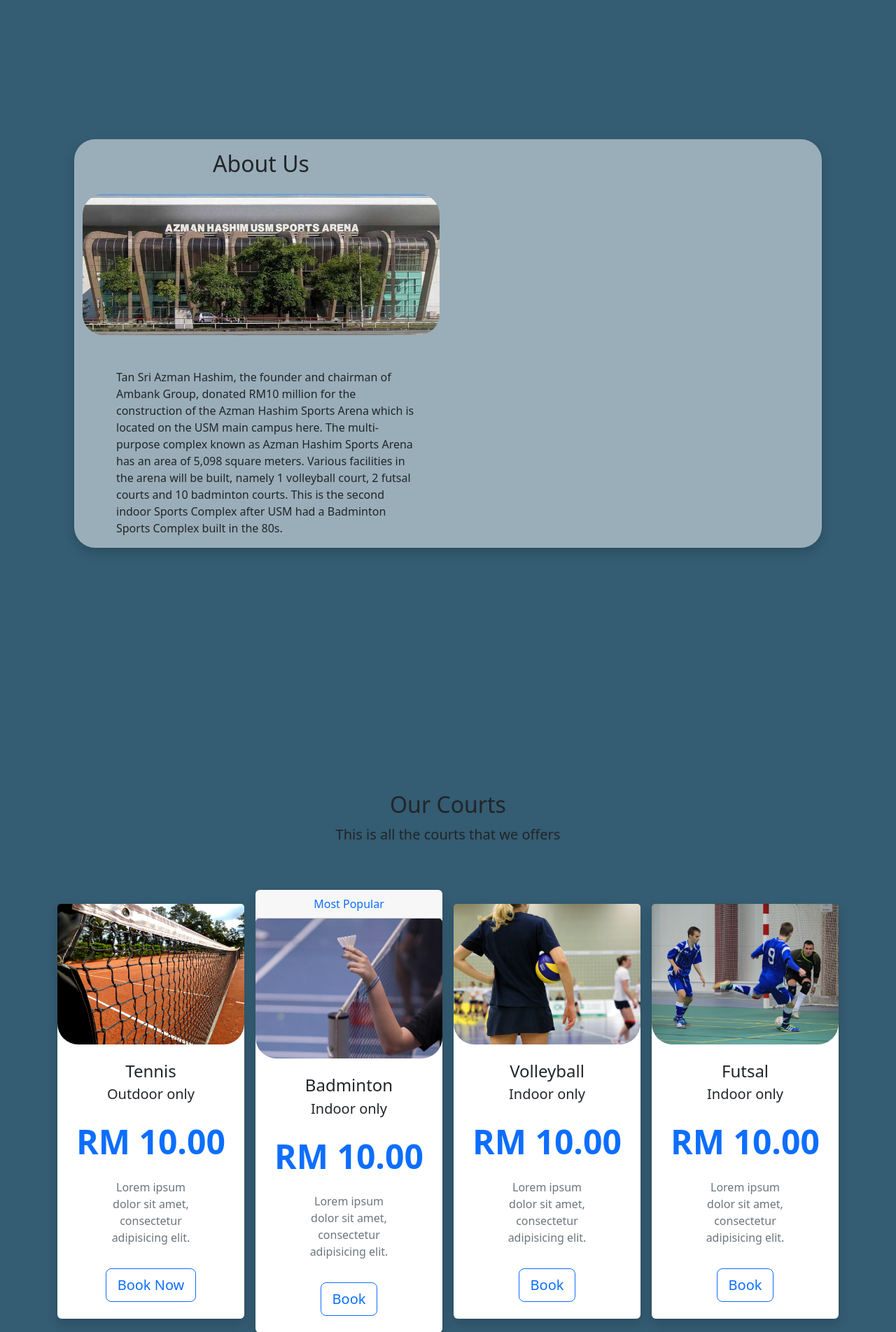
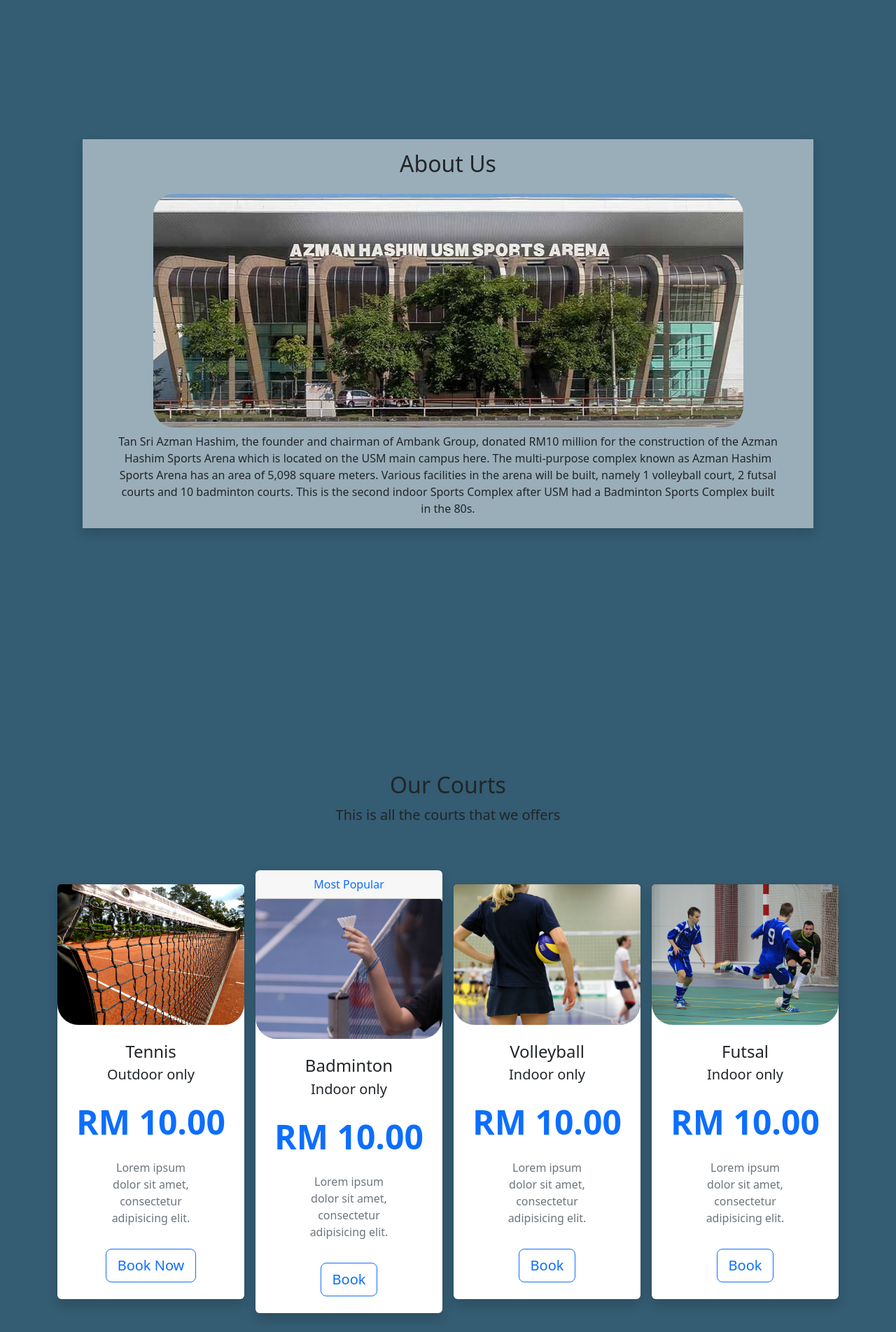
Before and after one commit to zakwanhamid/lets-court, a CodeIgniter app: page /lets-court/ in a window 1280 px wide. Shown: the part 875-2779 px from the top of the page at 70% size. After the commit the page ends 2756 px from the top, so only its background shows below. Run offline with CodeIgniter, Linux system fonts and the light colour scheme.

Commit message:
about us css adjustment

```diff
--- a/application/views/home.php
+++ b/application/views/home.php
@@ -20,14 +20,14 @@
 
   <!-- About Us -->
   <section id="aboutUs">
-    <div class="container-lg p-5">
-      <div class="row shadow" style="background-color: rgba(255, 255, 255, 0.5)">
-          <div class="col-md-6 text-center d-md-block">
+    <div class="container-lg p-5 d-flex ">
+      <div class="shadow " style="background-color: rgba(255, 255, 255, 0.5)">
         <h2 class="p-3 text-center">About Us</h2>
+        <div class=" text-center ">
           <img class="img-fluid" src="<?php echo base_url(); ?>/assets/azmanHashim.jpg"  alt="Azman Hashim">
         </div>
         <div>
-            <p class="col-lg-6 pt-5 px-5 text-justify ">Tan Sri Azman Hashim, the founder and chairman of Ambank Group,
+          <p class="text-center pt-2 px-5  ">Tan Sri Azman Hashim, the founder and chairman of Ambank Group,
             donated RM10 million for the construction of the Azman Hashim Sports Arena which is located on the USM main campus here.
             The multi-purpose complex known as Azman Hashim Sports Arena has an area of 5,098 square meters.
             Various facilities in the arena will be built, namely 1 volleyball court, 2 futsal courts and 10 badminton courts.
```
Lines whose indentation alone changed are shown as unchanged.
